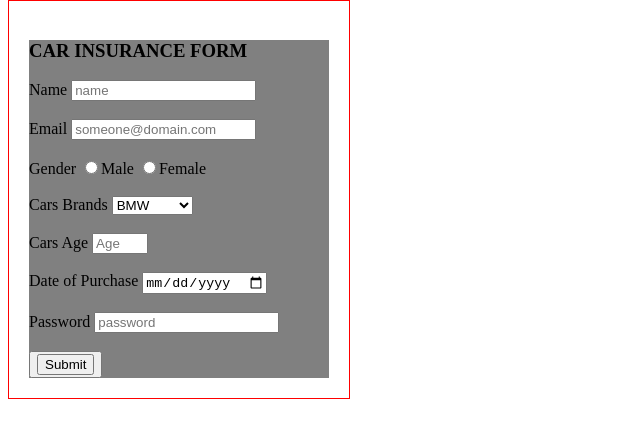
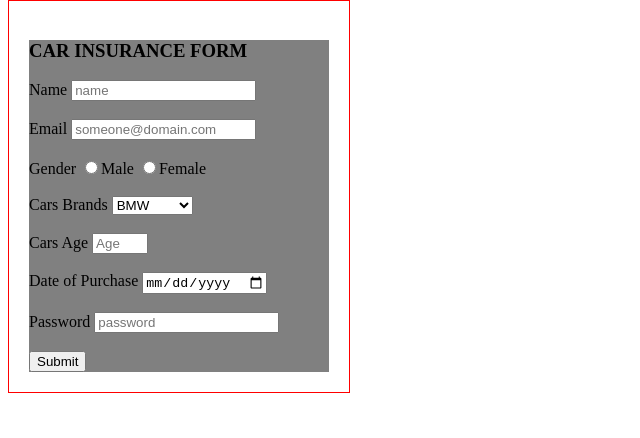
Before and after one commit to acciojob/car-insurance-form-kkpaladugula, a website: page main.html in a window 1280 px wide. Shown: the whole page, without its empty margins (0-640 px from the left). Drawn offline with Linux system fonts and the light colour scheme.

Commit message:
Completed Code

```diff
--- a/main.html
+++ b/main.html
@@ -37,9 +37,7 @@
 		<label for="password">Password</label>
 		<input type="password" id="password" placeholder="password" required><br><br>
 
-		<button>
-			<input type="submit" value="Submit">
-		</button>
+		<button type="submit">Submit</button>
 	</form>
 
 
```
